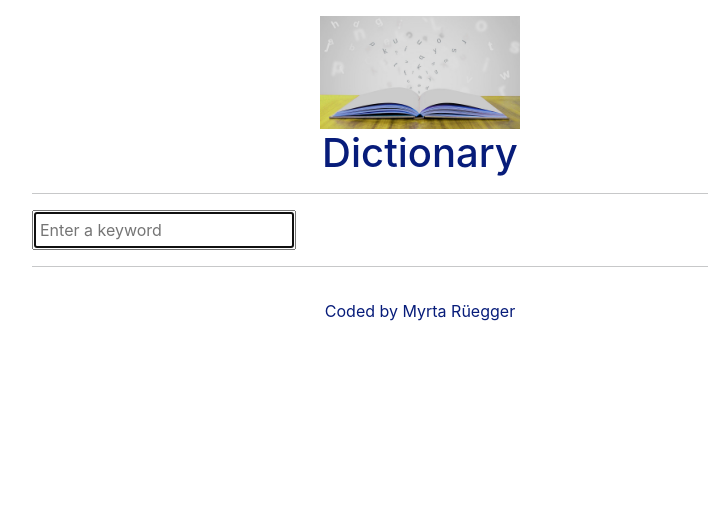
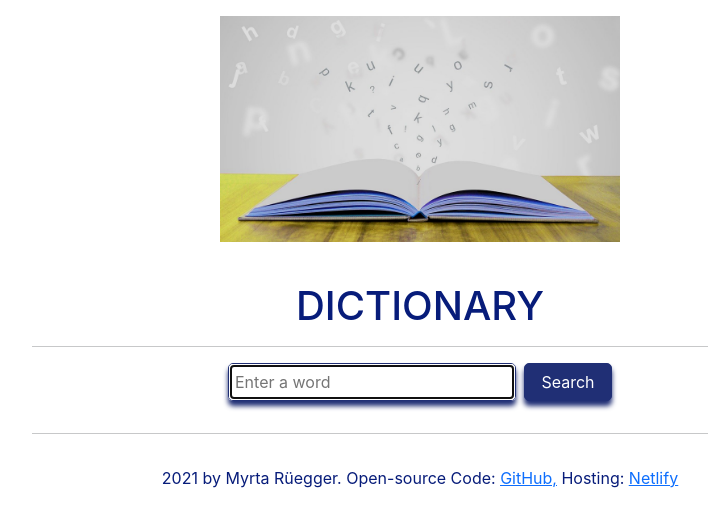
Before and after one commit to Myrtaru/react-dictionary-project, a React (Create React App) app: page / in a window 1280 px wide. Shown: the top 526 px of the page, without its empty margins (220-928 px from the left). Built offline with nearby package versions, Linux system fonts and the light colour scheme.

Commit message:
changed styles and added github and netlify lurl

```diff
--- a/src/App.css
+++ b/src/App.css
@@ -1,5 +1,5 @@
-
 h1 {
+  margin-top: 1em;
   text-align: center;
   color:rgb(7, 28, 122);
 }
@@ -13,7 +13,7 @@ max-width: 800px;
   margin: 1em 0;
 }
 .App-logo {
-  max-width: 200px;
+  max-width: 25em;
   display: block;
   margin: 0 auto;
   }
--- a/src/App.js
+++ b/src/App.js
@@ -10,17 +10,35 @@ export default function App() {
           <img
             src={logo}
             className="App-logo
-       img-fluid"
+            img-fluid"
             alt="logo"
           />
-          <h1>Dictionary</h1>
+          <h1>DICTIONARY</h1>
           <hr />
         </header>
         <main>
           <Dictionary />
         </main>
         <hr />
-        <footer className="App-footer">Coded by Myrta Rüegger</footer>
+        <footer className="App-footer">
+          2021 by Myrta Rüegger.
+          {` Open-source Code: `}
+          <a
+            href="https://github.com/Myrtaru/react-dictionary"
+            target="-blank"
+            rel="noopener noreferrer"
+          >
+            <u>GitHub,</u>
+          </a>
+          {` Hosting: `}
+          <a
+            href="https://keen-darwin-8eb240.netlify.app/"
+            target="-blank"
+            rel="noopener noreferrer"
+          >
+            <u>Netlify</u>
+          </a>
+        </footer>
       </div>
     </div>
   );
--- a/src/Dictionary.css
+++ b/src/Dictionary.css
@@ -1,6 +1,40 @@
-.Search-form{
-  display: block;
-
-  padding: 6px;
+h2,h3 {
+   text-align: center;
   color:rgb(32, 47, 117);
 }
+p{
+   text-align: center;
+}
+form{
+  display: flex;
+  align-items: center;
+  justify-content: center;
+  margin-bottom: 1em;
+}
+.Button {
+  min-width: 5.5em;
+  color: white;
+  background: rgb(32, 47, 117);
+  border-color: rgb(32, 47, 117);
+  padding: 6px;
+  border: 1px solid rgb(32, 47, 117);;
+  border-radius: 5px;
+  box-shadow:  rgb(32, 47, 117) 0px 5px 5px 0;
+  cursor: pointer;
+}
+.Button:hover {
+  color: white;
+  border-color: rgb(32, 47, 117);
+  background:rgba(32, 47, 117, 0.5);
+}
+
+.Search-form{
+  width: 18em;
+  margin: 0 0.5em 0 0;
+  background-color: rgba(255, 255, 255, 0.7);
+  padding: 6px;
+  border: 1px solid rgb(32, 47, 117);
+  color:rgb(32, 47, 117);
+  border-radius: 5px;
+  box-shadow: rgb(32, 47, 117) 0px 5px 5px 0;
+}
--- a/src/Dictionary.js
+++ b/src/Dictionary.js
@@ -23,16 +23,22 @@ setKeyword(event.target.value);
 
   return (
     <div className="Dictionary">
+      <div className="row">
         <form onSubmit={search}>
           <input
             className="Search-form"
             type="search"
-          placeholder="Enter a keyword"
+            placeholder="Enter a word"
             onChange={Keywordentering}
             autoFocus="on"
           />
+          <button type="submit" className="Button">
+            Search
+          </button>
         </form>
+
         <Results results={results} />
+      </div>
     </div>
   );
 }
```
Lines whose indentation alone changed are shown as unchanged.
